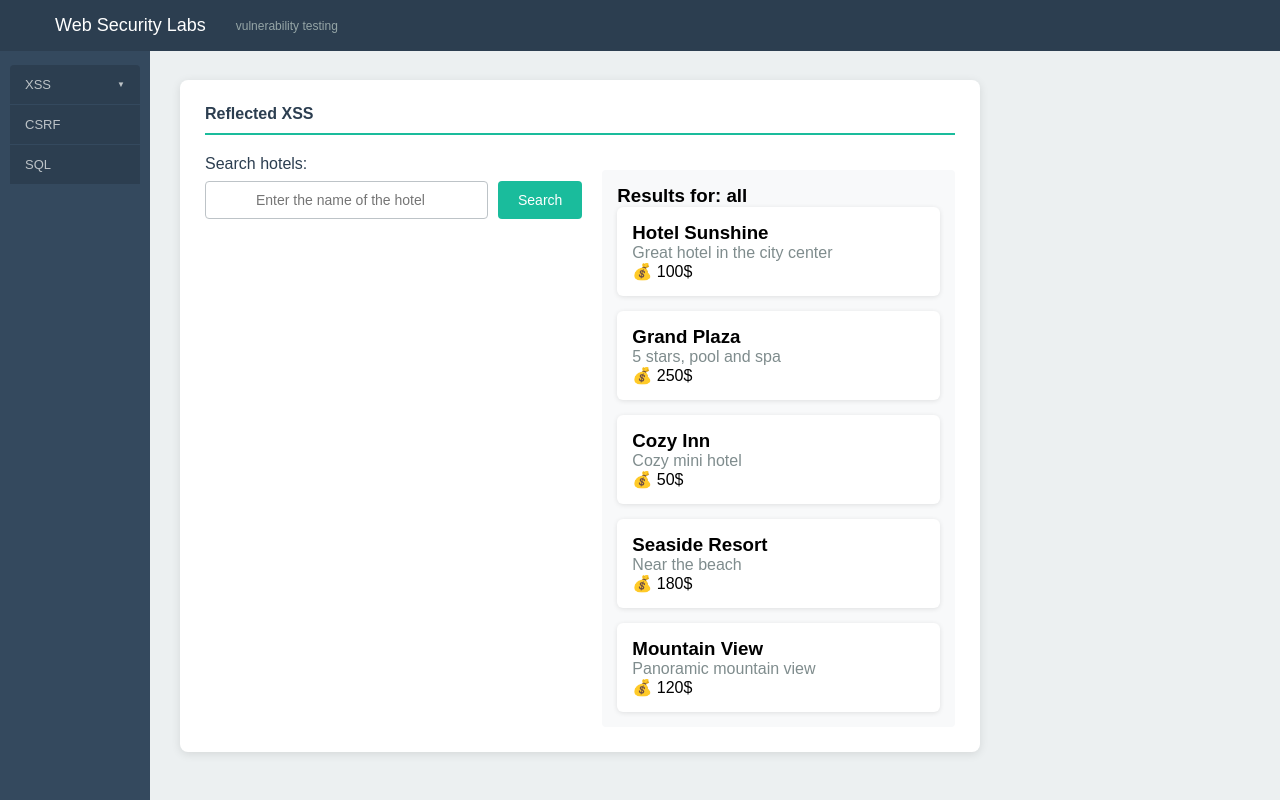
After one commit to NexusFault/Web-Security-Lab, a Flask app: page /xss/reflected in a window 1280 px wide. The commit adds this page. Run offline with Flask 3, Linux system fonts and the light colour scheme.

Commit message:
Added the Reflected XSS tab

```diff
--- a/app.py
+++ b/app.py
@@ -1,42 +1,35 @@
-from flask import Flask, render_template, request, jsonify
+from flask import Flask, render_template, url_for, request, jsonify
 import json
 
 app = Flask(__name__)
 
 @app.route("/")
 def home():
+    return render_template("index.html")
+
+@app.route("/xss/reflected")
+def xss_reflected():
     search_query = request.args.get("search", "")
+    search_normalized = search_query.lower().strip()
+
     with open("static/hotels.json", "r", encoding="utf-8") as f:
         all_hotels = json.load(f)
 
-    if search_query:
-        filtered_hotels = [h for h in all_hotels if search_query.lower() in h["name"].lower()]
+    if search_normalized:
+        filtered_hotels = [
+            hotel for hotel in all_hotels
+            if search_normalized in hotel["name"].lower()
+        ]
     else:
         filtered_hotels = all_hotels
 
-    return render_template("index.html", search_query=search_query, hotels=filtered_hotels)
+    return render_template(
+        "XSS/reflected-xss.html",
+        search=search_query,
+        hotels=filtered_hotels
+    )
 
-@app.route("/api/hotels")
-def get_hotels():
-    with open("static/hotels.json", "r", encoding="utf-8") as f:
-        hotels = json.load(f)
-    return jsonify(hotels)
 
-@app.route("/api/search")
-def search_hotels():
-    search_query = request.args.get("q", "")
-    with open("static/hotels.json", "r", encoding="utf-8") as f:
-        all_hotels = json.load(f)
-
-    if search_query:
-        filtered_hotels = [h for h in all_hotels if search_query.lower() in h["name"].lower()]
-    else:
-        filtered_hotels = all_hotels
-
-    return jsonify({
-        "query": search_query,
-        "hotels": filtered_hotels
-    })
 
 if __name__ == "__main__":
     app.run(debug=True)
--- a/static/css/style.css
+++ b/static/css/style.css
@@ -25,19 +25,7 @@ body {
     color: #fff;
     font-size: 18px;
     font-weight: normal;
-    padding-left: 25px
-}
-
-.top-banner .subtitle {
-    color: #95a5a6;
-    font-size: 12px;
-}
-
-.top-banner h1 {
-    color: #fff;
-    font-size: 18px;
-    font-weight: normal;
-    padding-left: 25px
+    padding-left: 25px;
 }
 
 .top-banner .subtitle {
@@ -52,7 +40,6 @@ body {
     top: 50px;
     bottom: 0;
     width: 150px;
-    margin-top: 0;
 }
 
 .buttons {
@@ -72,12 +59,7 @@ body {
     text-align: left;
 }
 
-.buttons > .xss-dropdown > button {
-    border-radius: 4px 4px 0 0;
-}
-
-.buttons > button:last-child {
-    border-radius: 0 0 4px 4px;
+.buttons button:last-child {
     border-bottom: none;
 }
 
@@ -85,6 +67,10 @@ body {
 .buttons button.active {
     background: #1abc9c;
     color: #fff;
+}
+
+.xss-dropdown {
+    position: relative;
 }
 
 .xss-dropdown > button {
@@ -112,10 +98,6 @@ body {
 .xss-dropdown > button:hover {
     background: #1abc9c;
     color: #fff;
-}
-
-.xss-dropdown {
-    position: relative;
 }
 
 .xss-submenu {
@@ -160,9 +142,6 @@ body {
     margin-left: 150px;
     margin-top: 50px;
     padding: 30px;
-    display: flex;
-    align-items: flex-start;
-    justify-content: flex-start;
 }
 
 .form-container {
@@ -171,7 +150,7 @@ body {
     border-radius: 8px;
     padding: 25px;
     width: 100%;
-    max-width: 500px;
+    max-width: 750px;
     box-shadow: 0 2px 10px rgba(0,0,0,0.1);
 }
 
@@ -182,20 +161,46 @@ body {
 .form-container h2 {
     font-size: 16px;
     color: #2c3e50;
-    margin-bottom: 8px;
+    margin-bottom: 20px;
     padding-bottom: 10px;
     border-bottom: 2px solid #1abc9c;
+}
+
+.xss-layout {
+    display: flex;
+    gap: 20px;
+}
+
+.left-side {
+    display: flex;
+    flex-direction: column;
+    gap: 10px;
+}
+
+.right-side {
+    flex: 1;
+    min-width: 300px;
+}
+
+.form-group {
+    margin-bottom: 20px;
+}
+
+.form-group label {
+    display: block;
+    margin-bottom: 8px;
+    color: #2c3e50;
+    font-weight: 500;
 }
 
 .search-box {
     display: flex;
     gap: 10px;
-    margin: 15px 0;
 }
 
 .search-box input {
     flex: 1;
-    padding: 10px 12px;
+    padding: 10px 50px;
     border: 1px solid #bdc3c7;
     border-radius: 4px;
     font-size: 14px;
@@ -225,67 +230,17 @@ body {
 
 .search-result p {
     color: #7f8c8d;
-    margin-bottom: 10px;
 }
 
-.not-found {
-    color: #e74c3c;
-    font-weight: bold;
-    padding: 10px;
+.hotels-list {
+    display: flex;
+    flex-direction: column;
+    gap: 15px;
 }
 
-.reflected-content {
-    display: flex;
-    gap: 20px;
+.hotel-card {
+    background: #fff;
+    padding: 15px;
+    border-radius: 6px;
+    box-shadow: 0 1px 5px rgba(0,0,0,0.1);
 }
-
-.search-section {
-    flex: 1;
-}
-
-.hotels-section {
-    flex: 1;
-    display: flex;
-    flex-direction: column;
-    gap: 10px;
-    max-height: 300px;
-    overflow-y: auto;
-    padding-right: 5px;
-}
-
-.hotels-section::-webkit-scrollbar {
-    width: 6px;
-}
-
-.hotels-section::-webkit-scrollbar-track {
-    background: #ecf0f1;
-    border-radius: 3px;
-}
-
-.hotels-section::-webkit-scrollbar-thumb {
-    background: #bdc3c7;
-    border-radius: 3px;
-}
-
-.hotels-section .hotel-card {
-    background: #fff;
-    border-radius: 8px;
-    padding: 15px;
-    box-shadow: 0 2px 5px rgba(0,0,0,0.1);
-}
-
-.hotels-section .hotel-card h3 {
-    color: #2c3e50;
-    margin-bottom: 5px;
-}
-
-.hotels-section .hotel-card p {
-    color: #7f8c8d;
-    font-size: 13px;
-}
-
-.hotels-section .hotel-card .price {
-    color: #1abc9c;
-    font-weight: bold;
-    margin-top: 8px;
-}
--- /dev/null
+++ b/static/js/layout.js
@@ -0,0 +1,34 @@
+const createLayout = () => {
+    const layout = document.getElementById('layout');
+
+    layout.innerHTML = `
+        <div class="top-banner">
+            <h1>Web Security Labs</h1>
+            <span class="subtitle">vulnerability testing</span>
+        </div>
+
+        <div class="sidebar">
+            <nav class="buttons">
+                <div class="xss-dropdown">
+                    <button>XSS</button>
+                    <div class="xss-submenu">
+                        <button data-form="reflected">Reflected XSS</button>
+                        <button data-form="storage">Storage XSS</button>
+                        <button data-form="dom">DOM XSS</button>
+                    </div>
+                </div>
+                <button data-form="csrf">CSRF</button>
+                <button data-form="sql">SQL</button>
+            </nav>
+        </div>
+    `;
+
+    document.querySelectorAll('.xss-submenu button').forEach(btn => {
+        btn.addEventListener('click', () => {
+            const formId = btn.getAttribute('data-form');
+            window.location.href = `/xss/${formId}`;
+        });
+    });
+};
+
+document.addEventListener('DOMContentLoaded', createLayout);
--- /dev/null
+++ b/templates/XSS/reflected-xss.html
@@ -0,0 +1,60 @@
+<!DOCTYPE html>
+<html lang="en">
+<head>
+    <meta charset="UTF-8">
+    <meta name="viewport" content="width=device-width, initial-scale=1.0">
+    <title>Web Security Lab</title>
+    <link rel="stylesheet" href="{{ url_for('static', filename='css/style.css') }}">
+</head>
+<body>
+    <div id="layout"></div>
+    <div class="content">
+        <div class="form-container active">
+            <h2>Reflected XSS</h2>
+                <div class="xss-layout">
+                    <div class="left-side">
+                        <form method="GET" action="/xss/reflected">
+                            <div class="form-group">
+                                <label>Search hotels:</label>
+                                <div class="search-box">
+                                    <input
+                                        type="text"
+                                        name="search"
+                                        placeholder="Enter the name of the hotel"
+                                    >
+                                    <button type="submit">Search</button>
+                                </div>
+                            </div>
+                        </form>
+                    </div>
+                <div class="right-side">
+            <div class="search-result">
+                <h3 id="resultTitle"></h3>
+                {% if hotels %}
+                    <div class="hotels-list">
+                        {% for hotel in hotels %}
+                            <div class="hotel-card">
+                                <h3>{{ hotel.name }}</h3>
+                                <p>{{ hotel.description }}</p>
+                                <span>💰 {{ hotel.price }}$</span>
+                            </div>
+                        {% endfor %}
+                    </div>
+                {% else %}
+                    <p>No hotels found for your search.</p>
+                {% endif %}
+            </div>
+        </div>
+    </div>
+
+    <script src="{{ url_for('static', filename='js/layout.js') }}"></script>
+
+    <script>
+    const params = new URLSearchParams(window.location.search);
+    const search = params.get("search") || "all";
+
+    document.getElementById("resultTitle").innerHTML =
+        `Results for: ${search}`;
+</script>
+</body>
+</html>
```
Also changed, not shown: templates/index.html (+3 -43 lines), 1 other file.
